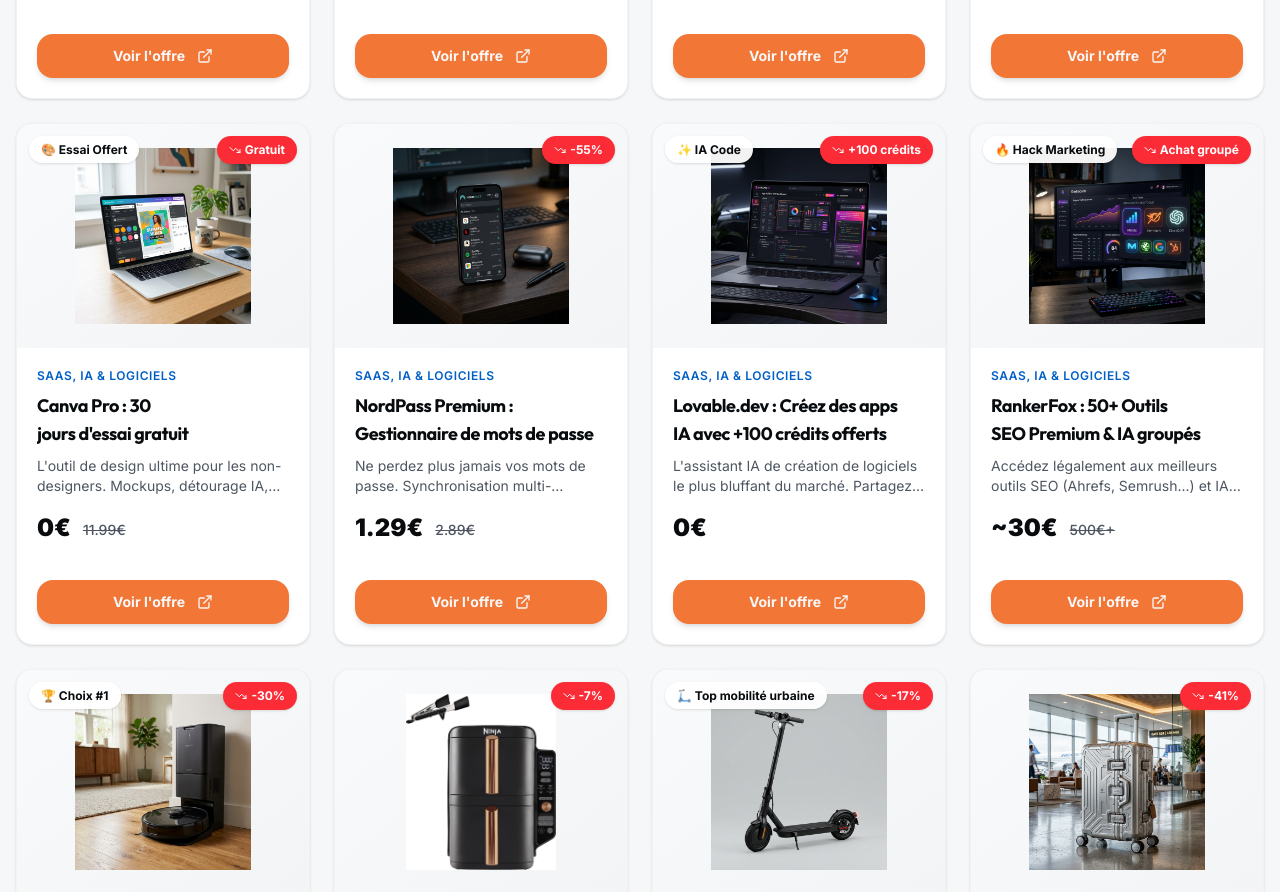
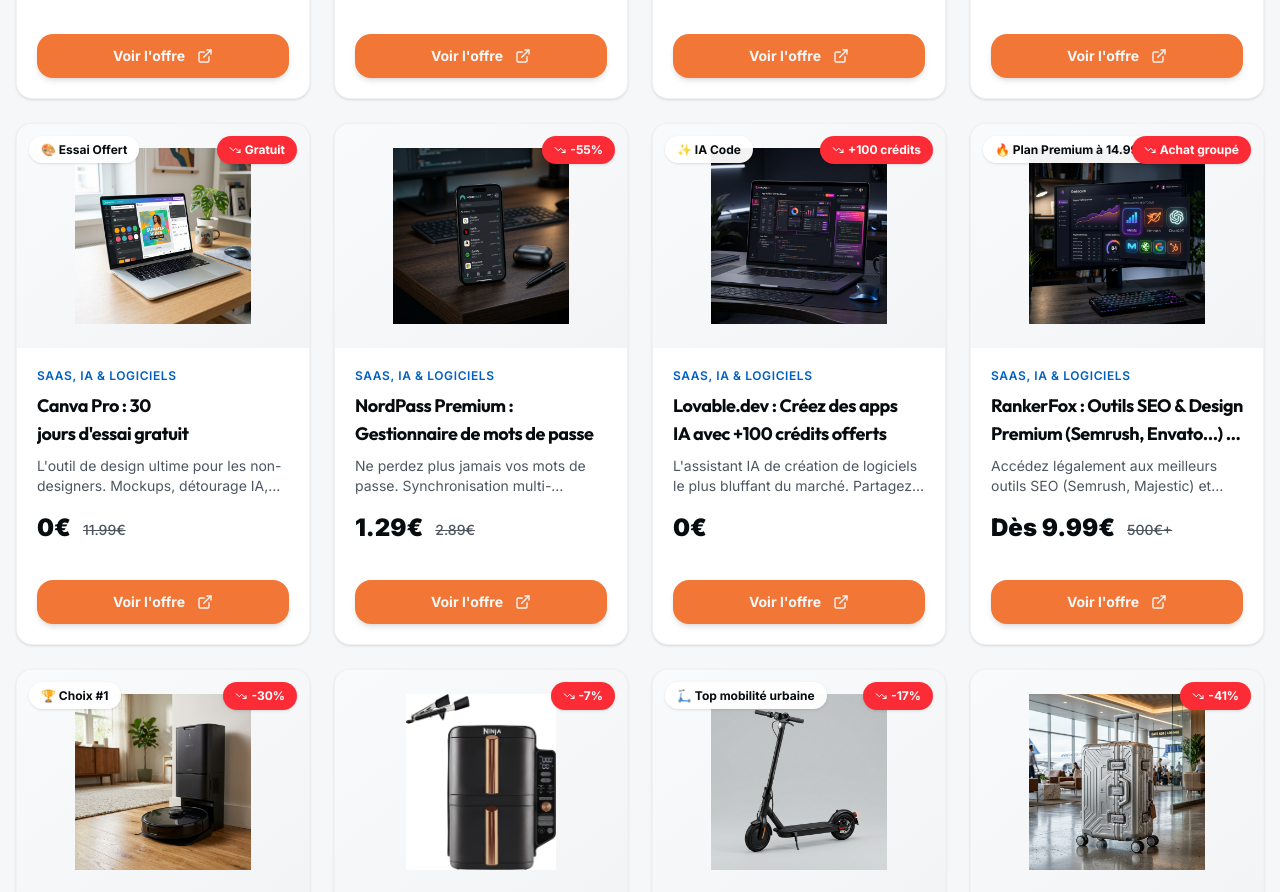
Before and after one commit to baguettecroissant/topbonplan.fr, a Next.js app: page /bons-plans in a window 1280 px wide. Shown: the part 980-1872 px from the top of the page. Built offline with nearby package versions, Linux system fonts and the light colour scheme.

Commit message:
fix: correct RankerFox pricing and features based on actual plans

```diff
--- a/data/deals.ts
+++ b/data/deals.ts
@@ -134,20 +134,20 @@
         badge: "✨ IA Code",
     },
     {
-        title: "RankerFox : 50+ Outils SEO Premium & IA groupés",
+        title: "RankerFox : Outils SEO & Design Premium (Semrush, Envato...) à prix cassé",
         slug: "rankerfox-outils-seo-marketing-premium",
-        description: "Accédez légalement aux meilleurs outils SEO (Ahrefs, Semrush...) et IA (ChatGPT Plus, Claude) pour une fraction du prix via des licences d'agence groupées.",
-        detailedReview: "La facture des outils marketing peut vite dépasser les 500€/mois pour un freelance ou une petite agence. RankerFox résout ce problème en proposant un accès légal via des licences d'agence partagées. Depuis leur dashboard unifié basé dans le cloud (99.9% d'uptime), vous accédez à plus de 50 références de l'industrie : outils SEO classiques, mais aussi les 3 meilleurs modèles d'IA générative du marché en illimité. Le tout pour le prix d'un seul abonnement basique ailleurs.",
-        pros: ["Économies massives (des milliers d'euros par an)", "Accès cloud unifié très stable", "Service client réactif"],
-        cons: ["Certaines fonctionnalités admin sont bridées (logique de partage)", "L'UI d'accès peut être un peu déroutante au début"],
+        description: "Accédez légalement aux meilleurs outils SEO (Semrush, Majestic) et ressources créatives (Envato Elements) pour une fraction du prix via des licences d'agence groupées.",
+        detailedReview: "La facture des outils marketing peut vite dépasser les 500€/mois pour un freelance ou une petite agence. RankerFox résout ce problème en proposant un accès légal via des licences d'agence partagées. Leur dashboard sécurisé vous donne accès aux poids lourds de l'industrie : Semrush, Majestic SEO, mais aussi Envato Elements (plus de 2.5 millions d'images, vidéos, et templates) et plus de 6500 thèmes/plugins WordPress premium. Le tout à un prix imbattable débutant à moins de 10€/mois.",
+        pros: ["Économies massives (des milliers d'euros par an)", "Inclus Envato Elements et +6500 thèmes WP", "Plan d'essai à 1€ pour tester (7 jours)"],
+        cons: ["Certaines fonctionnalités admin sont bridées (logique de partage)", "Usage limité en nombre de requêtes par rapport à un compte solo payé plein pot"],
         image: "/images/deals/rankerfox.png",
-        price: "~30€",
+        price: "Dès 9.99€",
         originalPrice: "500€+",
         discount: "Achat groupé",
         affiliateUrl: "https://rankerfox.com/?ref=wadestudio",
         category: "SaaS, IA & Logiciels",
         subcategory: "Création",
-        badge: "🔥 Hack Marketing",
+        badge: "🔥 Plan Premium à 14.99€",
     },
     // MAISON
     {
```
